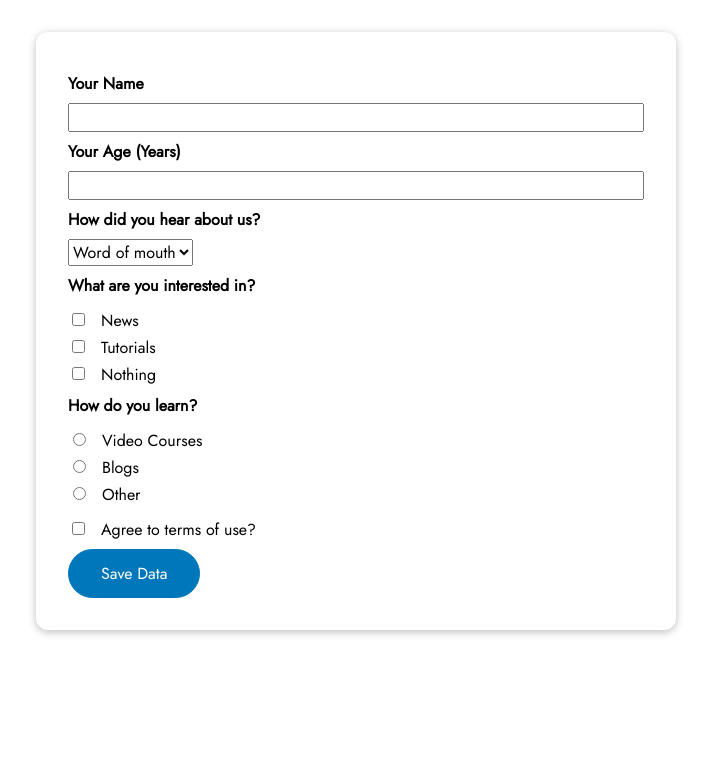
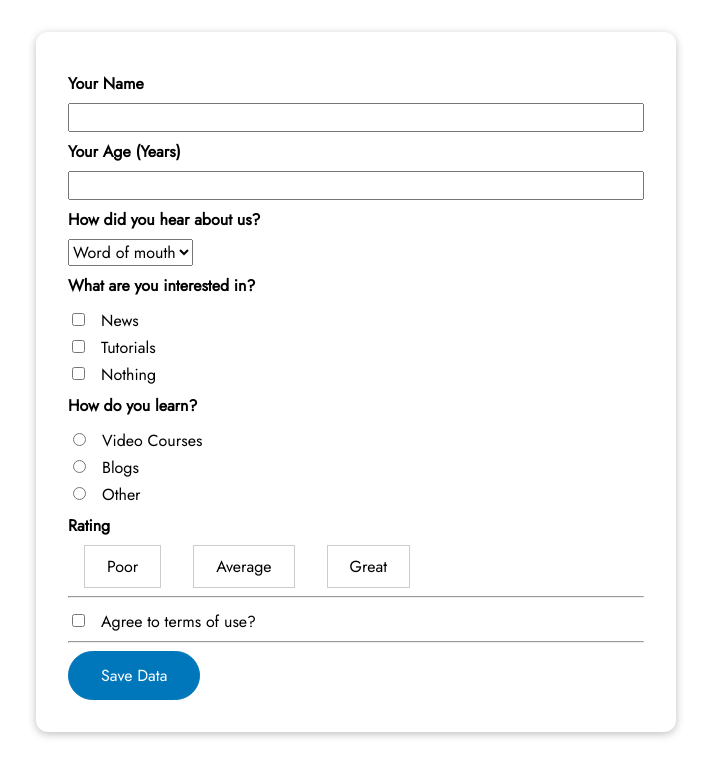
Before and after one commit to nzkks/vuejs-project, a Vue app: page / in a window 1280 px wide. Shown: the top 776 px of the page, without its empty margins (284-995 px from the left). Built offline with nearby package versions, Linux system fonts and the light colour scheme.

Commit message:
TheForm: add custom rating control

```diff
--- /dev/null
+++ b/src/components/advForm/RatingControl.vue
@@ -0,0 +1,62 @@
+<template>
+  <ul>
+    <li :class="{ active: activeOption === 'Poor' }">
+      <button type="button" @click="setActiveOption('Poor')">Poor</button>
+    </li>
+    <li :class="{ active: activeOption === 'Average' }">
+      <button type="button" @click="setActiveOption('Average')">Average</button>
+    </li>
+    <li :class="{ active: activeOption === 'Great' }">
+      <button type="button" @click="setActiveOption('Great')">Great</button>
+    </li>
+  </ul>
+</template>
+
+<script>
+export default {
+  name: 'RatingControl',
+  data() {
+    return {
+      activeOption: null,
+    };
+  },
+  methods: {
+    setActiveOption(option) {
+      this.activeOption = option;
+    },
+  },
+};
+</script>
+
+<style scoped>
+.active {
+  border-color: #003ba0;
+}
+
+.active button {
+  color: #003ba0;
+}
+
+ul {
+  list-style: none;
+  margin: 0.5rem 0;
+  padding: 0;
+  display: flex;
+}
+
+li {
+  margin: 0 1rem;
+  border: 1px solid #ccc;
+  padding: 0.5rem 1rem;
+  display: flex;
+  justify-content: center;
+  align-items: center;
+}
+
+button {
+  font: inherit;
+  border: none;
+  background-color: transparent;
+  cursor: pointer;
+}
+</style>
--- a/src/components/advForm/TheForm.vue
+++ b/src/components/advForm/TheForm.vue
@@ -48,17 +48,28 @@
       </div>
     </div>
     <div class="form-control">
+      <label>Rating</label>
+      <RatingControl />
+    </div>
+    <hr />
+    <div class="form-control">
       <input type="checkbox" id="confirm-terms" name="confirm-terms" v-model="terms" />
       <label for="confirm-terms">Agree to terms of use?</label>
     </div>
+    <hr />
     <div>
-      <button>Save Data</button>
+      <button type="submit">Save Data</button>
     </div>
   </form>
 </template>
 
 <script>
+import RatingControl from './RatingControl.vue';
+
 export default {
+  components: {
+    RatingControl,
+  },
   data() {
     return {
       userName: '',
```
